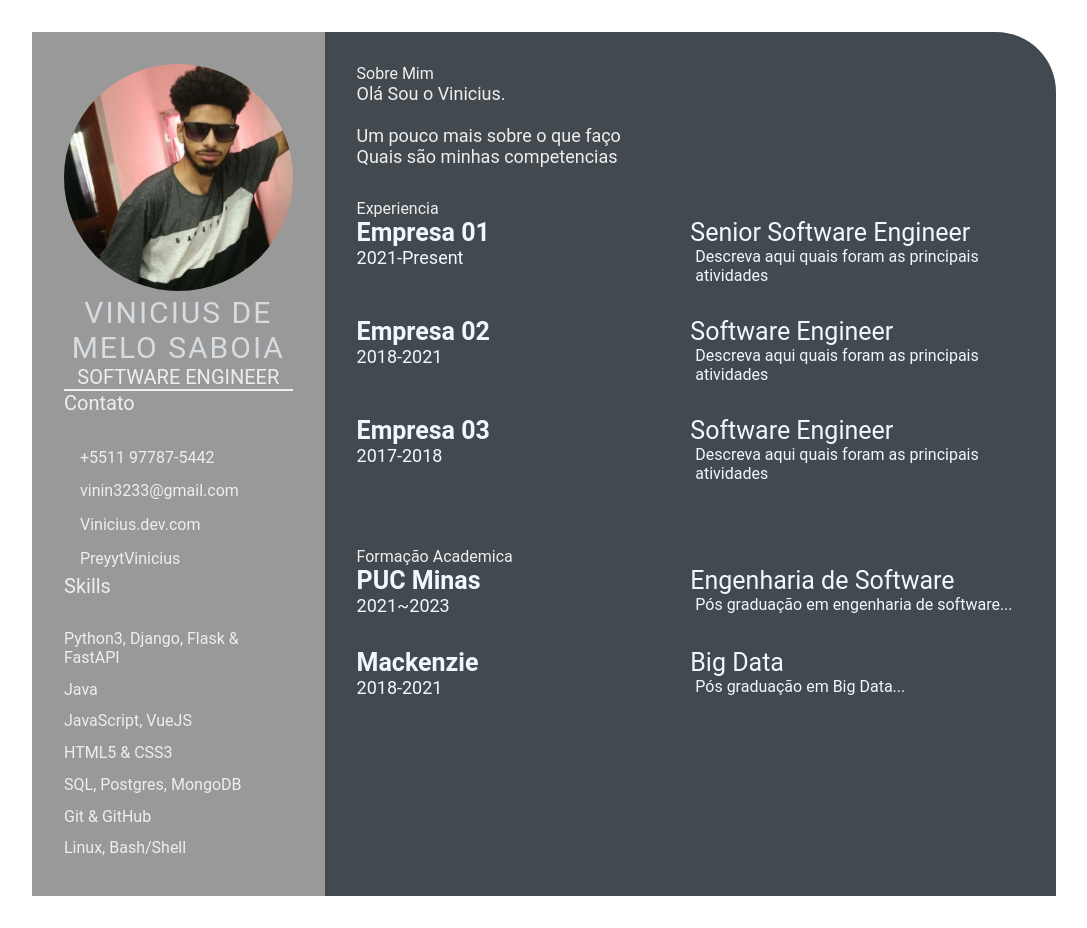
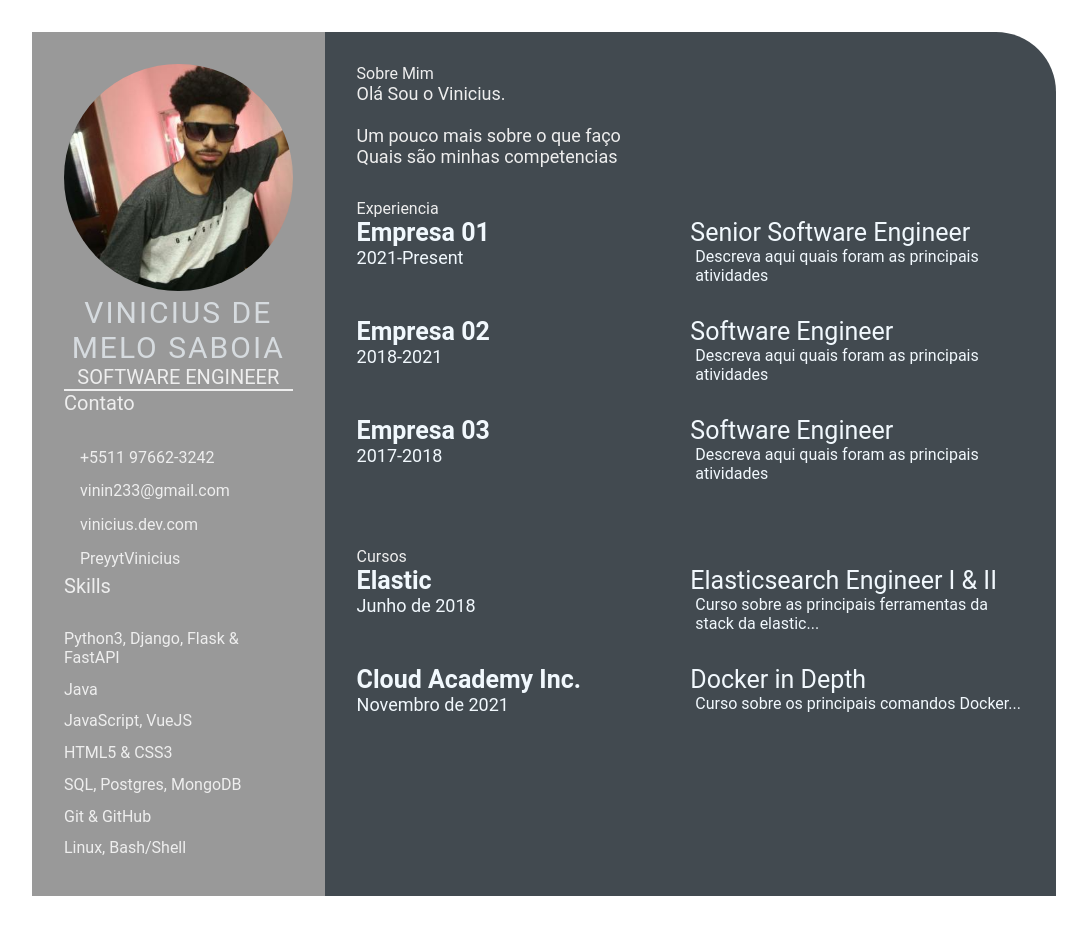
Before and after one commit to PreyytVinicius/PreyytVinicius.github.io, a plain HTML site: page index.html in a window 1280 px wide. Shown: the whole page, without its empty margins (96-1183 px from the left). Drawn offline with Linux system fonts and the light colour scheme.

Commit message:
Atualizado

```diff
--- a/index.html
+++ b/index.html
@@ -21,11 +21,11 @@
                 <div class="contact-info">
                     <p class="left-title">Contato</p>
                     <ul>
-                        <li><i class="fa fa-phone"></i>+5511 97787-5442
+                        <li><i class="fa fa-phone"></i>+5511 97662-3242
                         </li>
-                        <li><i class="fa fa-envelope"></i>vinin3233@gmail.com
+                        <li><i class="fa fa-envelope"></i>vinin233@gmail.com
                         </li>
-                        <li><i class="fa fa-globe"></i>Vinicius.dev.com
+                        <li><i class="fa fa-globe"></i>vinicius.dev.com
                         </li>
                         <li><i class="fa fa-github"></i>PreyytVinicius
                         </li>
@@ -100,35 +100,35 @@
                     </div>
                 </section>
                 <!-- fim experiencia -->
-                <!-- formação academica-->
-                <section class="education gap">
-                    <div class="right-title">Formação Academica</div>
-                    <div class="education-contents">
-                        <div class="education-left">
-                            <p class="education-school-name">PUC Minas</p>
-                            <p class="educationp-time-period">2021~2023</p>
+                <!-- cursos -->
+                <section class="awards gap">
+                    <div class="right-title">Cursos</div>
+                    <div class="awards-contents">
+                        <div class="awards-left">
+                            <p class="awards-company-name">Elastic</p>
+                            <p class="awards-time-period">Junho de 2018</p>
                         </div>
-                        <div class="education-right">
-                            <p class="education-subject">Engenharia de Software</p>
-                            <p class="education-desc">
-                                Pós graduação em engenharia de software...
+                        <div class="awards-right">
+                            <p class="awards-name">Elasticsearch Engineer I & II</p>
+                            <p class="awards-desc">
+                                Curso sobre as principais ferramentas da stack da elastic...
                             </p>
                         </div>
                     </div>
-                    <div class="education-contents">
-                        <div class="education-left">
-                            <p class="education-school-name">Mackenzie</p>
-                            <p class="educationp-time-period">2018-2021</p>
+                    <div class="awards-contents">
+                        <div class="awards-left">
+                            <p class="awards-company-name">Cloud Academy Inc.</p>
+                            <p class="awards-time-period">Novembro de 2021</p>
                         </div>
-                        <div class="education-right">
-                            <p class="education-subject">Big Data</p>
-                            <p class="education-desc">
-                                Pós graduação em Big Data...
+                        <div class="awards-right">
+                            <p class="awards-name">Docker in Depth</p>
+                            <p class="awards-desc">
+                                Curso sobre os principais comandos Docker...
                             </p>
                         </div>
                     </div>
                 </section>
-                <!-- fim formação academica-->
+                <!-- fim cursos -->
             </div>
         </section>
     </main>
```
